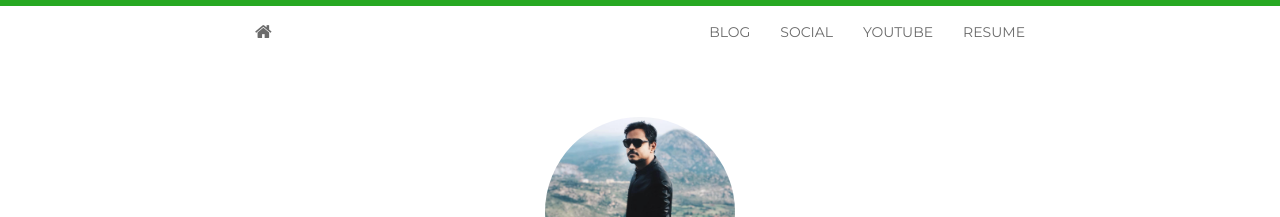
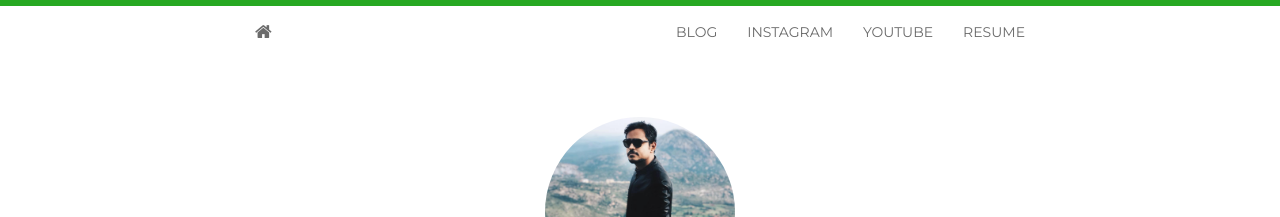
Before and after one commit to gauravsinghbisen/gauravsinghbisen.github.io, a Jekyll site: the page built from index.html, in a window 1280 px wide. Shown: the top 217 px of the page. Built offline with Jekyll 4.4.1, drawn with Linux system fonts in a browser that asks for light colours; nearby versions of some CDN libraries; the list of posts is cut into pages by our own code.

Commit message:
Update header.html

```diff
--- a/_includes/header.html
+++ b/_includes/header.html
@@ -12,8 +12,8 @@
           href="{{ site.baseurl }}/blog.html"
           {% endif %}
           >BLOG</a></li>
-        <li><a href="https://www.instagram.com/{{ site.instagram }}" target="_blank">SOCIAL</a></li>
-        <li><a href="https://www.youtube.com/midspectrum{{ site.instagram }}" target="_blank">YOUTUBE</a></li>
+        <li><a href="https://www.instagram.com/{{ site.instagram }}" target="_blank">INSTAGRAM</a></li>
+        <li><a href="https://www.youtube.com/{{ site.instagram }}" target="_blank">YOUTUBE</a></li>
         <li><a href="{{ site.baseurl }}/resume">RESUME</a></li>
       </ul>
     </div>
```
